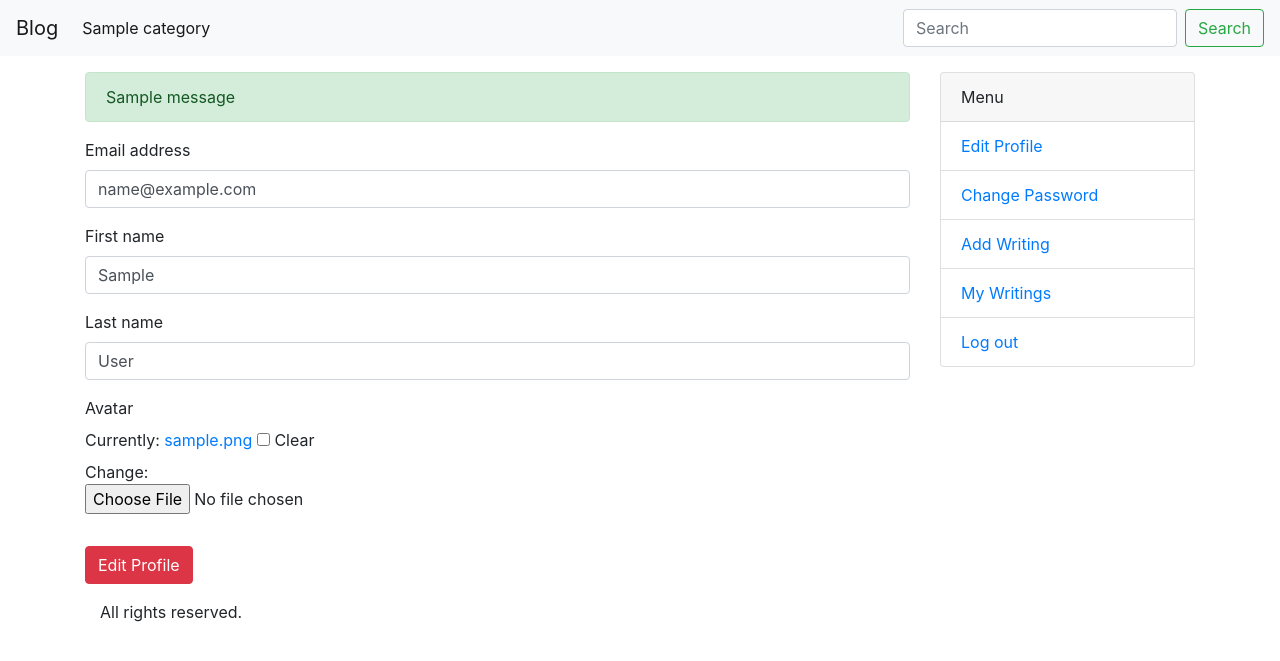
After one commit to brkayckmak/django-blog, a Django app: page /account/edit-profile in a window 1280 px wide. The commit adds this page. Shown: the top 661 px of the page. Run offline with Django 4.2, Linux system fonts and the light colour scheme; a user stored in the database is signed in; tables that the repository leaves empty hold one stand-in row (values such as "Sample post"); one stand-in notice (Sample message) is shown; some libraries are stand-ins or nearby versions.

Commit message:
edit profile feature.

```diff
--- /dev/null
+++ b/project/account/forms/__init__.py
@@ -0,0 +1 @@
+from .edit_profile import edit_profile_form
--- /dev/null
+++ b/project/account/forms/edit_profile.py
@@ -0,0 +1,8 @@
+from django.contrib.auth.forms import UserChangeForm
+from account.models import custom_user_model
+
+class edit_profile_form(UserChangeForm):
+    password = None
+    class Meta:
+        model = custom_user_model
+        fields = ("email", "first_name", "last_name", "avatar")
--- a/project/account/templates/pages/change-password.html
+++ b/project/account/templates/pages/change-password.html
@@ -22,5 +22,4 @@
 
     </form>
 
-
 {% endblock %}
--- /dev/null
+++ b/project/account/templates/pages/edit-profile.html
@@ -0,0 +1,27 @@
+{% extends "base.html" %}
+{% load crispy_forms_tags %}
+
+{% block title %} Edit Profile {% endblock %}
+
+
+
+{% block content %}
+
+    {% if messages %}
+
+    <div class="alert alert-success" role="alert">
+      {% for message in messages %}
+        {{ message }}
+      {% endfor %}
+    </div>
+
+    {% endif %}
+
+    <form enctype="multipart/form-data" method="POST">
+        {% csrf_token %}
+        {{form|crispy}}
+        <input type="submit" class="btn btn-danger mt-3 mb-3" value="Edit Profile"/>
+
+    </form>
+
+{% endblock %}
--- a/project/account/urls.py
+++ b/project/account/urls.py
@@ -1,7 +1,8 @@
 from django.urls import path
-from account.views import log_out, change_passw
+from account.views import log_out, change_passw, edit_profile
 
 urlpatterns = [
     path("logout", log_out, name="logout"),
-    path("change-password", change_passw, name="change-password")
+    path("change-password", change_passw, name="change-password"),
+    path("edit-profile", edit_profile, name="edit-profile")
 ]
--- a/project/account/views/__init__.py
+++ b/project/account/views/__init__.py
@@ -1,2 +1,3 @@
 from .logout import log_out
 from .change_password import change_passw
+from .edit_profile import edit_profile
--- /dev/null
+++ b/project/account/views/edit_profile.py
@@ -0,0 +1,19 @@
+from django.shortcuts import render, redirect
+from django.contrib.auth.decorators import login_required
+from django.contrib import messages
+from account.forms import edit_profile_form
+
+@login_required(login_url="/")
+def edit_profile(request):
+    if request.method == "POST":
+        form = edit_profile_form(request.POST, request.FILES, instance=request.user)
+        if form.is_valid():
+            form.save()
+            messages.success(request, "Profile edited.")
+            return redirect("edit-profile")
+    else:
+        form = edit_profile_form(instance=request.user)
+
+    context = {"form": form}
+
+    return render(request, "pages/edit-profile.html", context=context)
--- a/project/templates/components/sidebar.html
+++ b/project/templates/components/sidebar.html
@@ -4,7 +4,7 @@
     </div>
     {% if request.user.is_authenticated %}
       <ul class="list-group list-group-flush">
-        <li class="list-group-item">Edit Profile</li>
+        <li class="list-group-item"><a href="{% url 'edit-profile' %}">Edit Profile</a></li>
         <li class="list-group-item"><a href="{% url 'change-password' %}">Change Password</a></li></li>
         <li class="list-group-item"><a href="{% url 'add-writing' %}">Add Writing</a></li>
         <li class="list-group-item"><a href="{% url 'my_writings' %}">My Writings</a></li>
```
